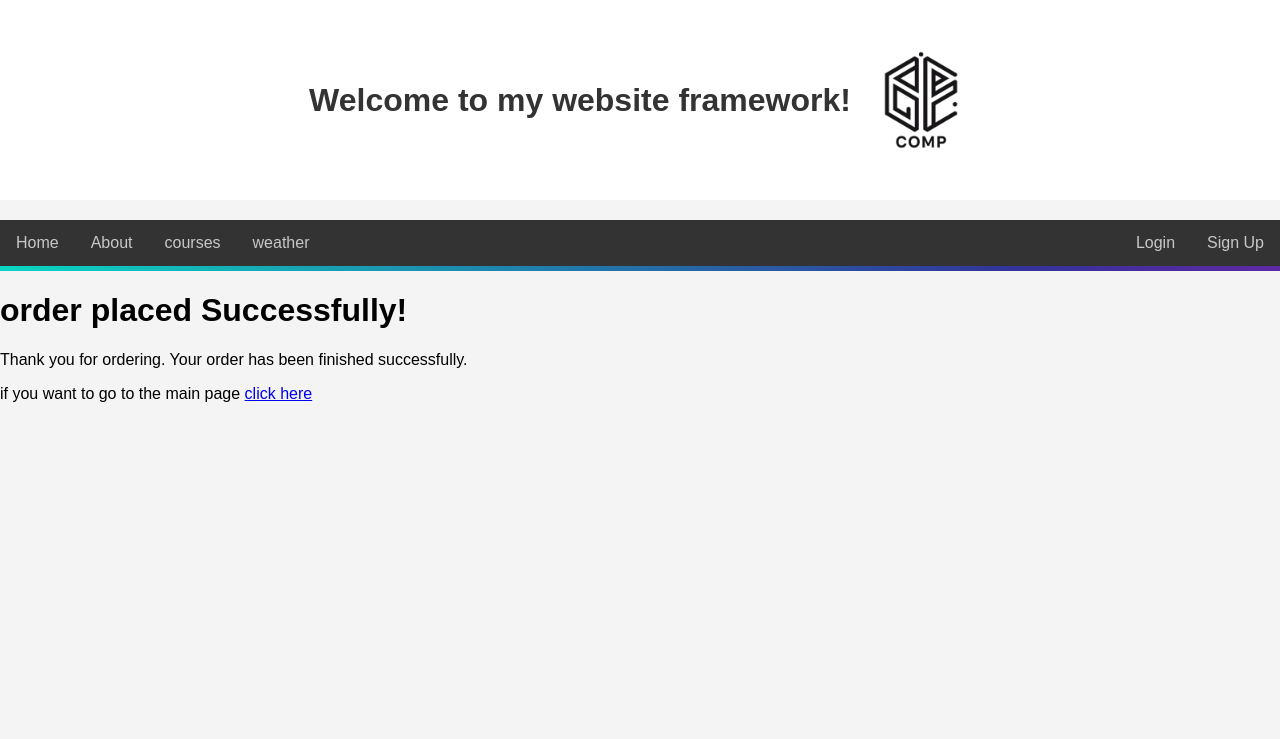
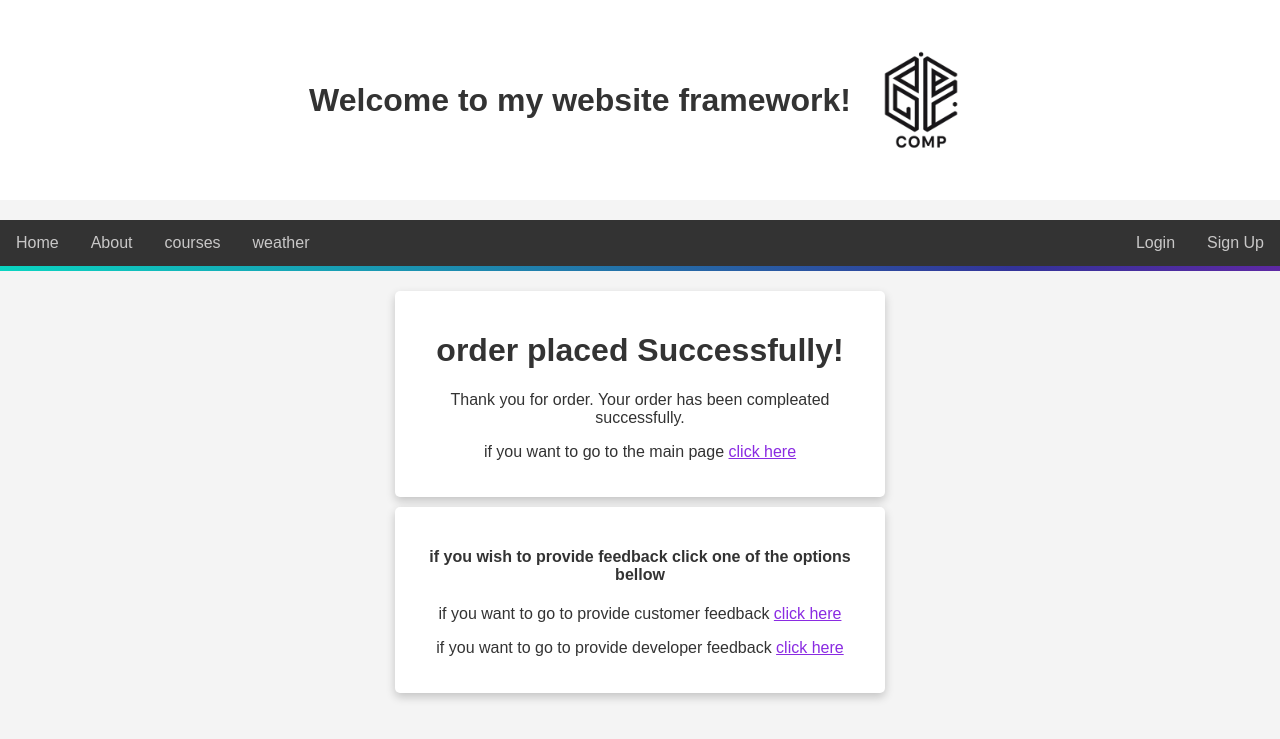
Before and after one commit to khanya-mcfadden/os-practice-framework, a Flask app: page /ordering_confirm in a window 1280 px wide. Shown: the top 739 px of the page. Run offline with Flask 3, Linux system fonts and the light colour scheme.

Commit message:
Enhance booking and ordering confirmation templates with feedback options and improved messaging

```diff
--- a/Templates/ordering_confirm.html
+++ b/Templates/ordering_confirm.html
@@ -1,13 +1,36 @@
 <!DOCTYPE html>
 <html lang="en">
-    {% extends "index.html" %}
-    {% block title %}test{% endblock %}
-    {% block content %}
-<body>
+  {% extends "index.html" %} {% block title %}test{% endblock %} {% block
+  content %}
+  <body>
+    <div class="container" style="margin-bottom: 10px; text-align: center">
+      <h1>order placed Successfully!</h1>
+      <p>Thank you for order. Your order has been compleated successfully.</p>
+      <p>
+        if you want to go to the main page
+        <a href="/home" style="color: blueviolet">click here</a>
+      </p>
+    </div>
+    <div class="container" style="margin: auto; text-align: center">
+      <h4>if you wish to provide feedback click one of the options bellow</h4>
+      <p>
+        if you want to go to provide customer feedback
+        <a
+          href="https://forms.office.com/Pages/DesignPageV2.aspx?origin=NeoPortalPage&subpage=design&id=CdDIyR-2JUOW3P06doIHq_QNFVgP94xDloBOCNpImkBUMVNZTkFOUFhXU1VYUEhISVpDQk1WV1pQUi4u"
+          style="color: blueviolet"
+          >click here</a
+        >
+      </p>
 
-    <h1>order placed Successfully!</h1>
-    <p>Thank you for ordering. Your order has been finished successfully.</p>
-    <p> if you want to go to the main page <a href="/home">click here</a></p>
-</body>
-{% endblock %}
+      <p>
+        if you want to go to provide developer feedback
+        <a
+          href="https://forms.office.com/Pages/DesignPageV2.aspx?origin=NeoPortalPage&subpage=design&id=CdDIyR-2JUOW3P06doIHq_QNFVgP94xDloBOCNpImkBUMVNZTkFOUFhXU1VYUEhISVpDQk1WV1pQUi4u"
+          style="color: blueviolet"
+          >click here</a
+        >
+      </p>
+    </div>
+  </body>
+  {% endblock %}
 </html>
```
Also changed, not shown: Templates/booking_confirm.html (+30 -10 lines), users.db.
